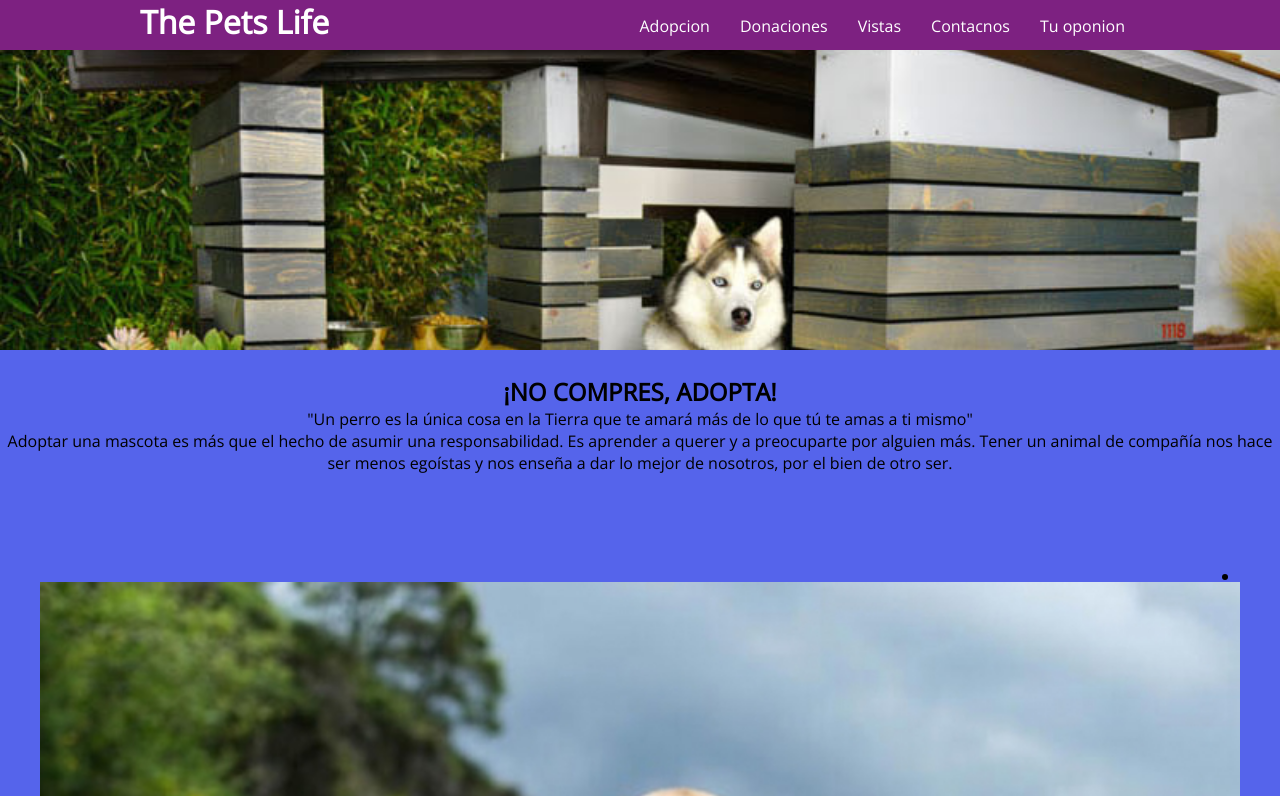
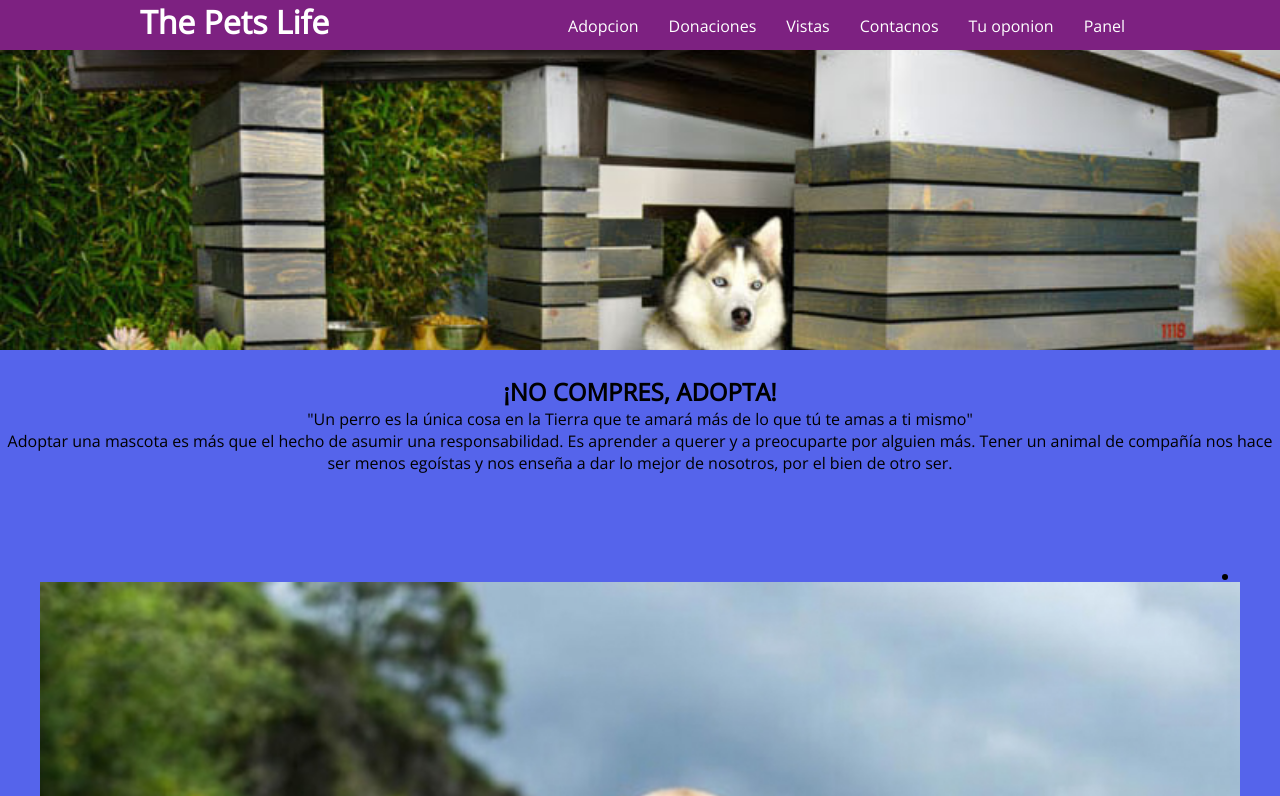
Before and after one commit to jesus154/the-pets-life, a plain HTML site: page index.html in a window 1280 px wide. Shown: the top 796 px of the page. Drawn offline with nearby package versions, Linux system fonts and the light colour scheme.

Commit message:
Add files via upload

```diff
--- a/index.html
+++ b/index.html
@@ -22,6 +22,7 @@
                     <a href="Mas lugares">Vistas</a>
                     <a href="Contacto">Contacnos</a>
                     <a href="editor.html">Tu oponion</a>
+                    <a href="panel.html">Panel</a>
                 </nav>
             </div>
         </header>
```
